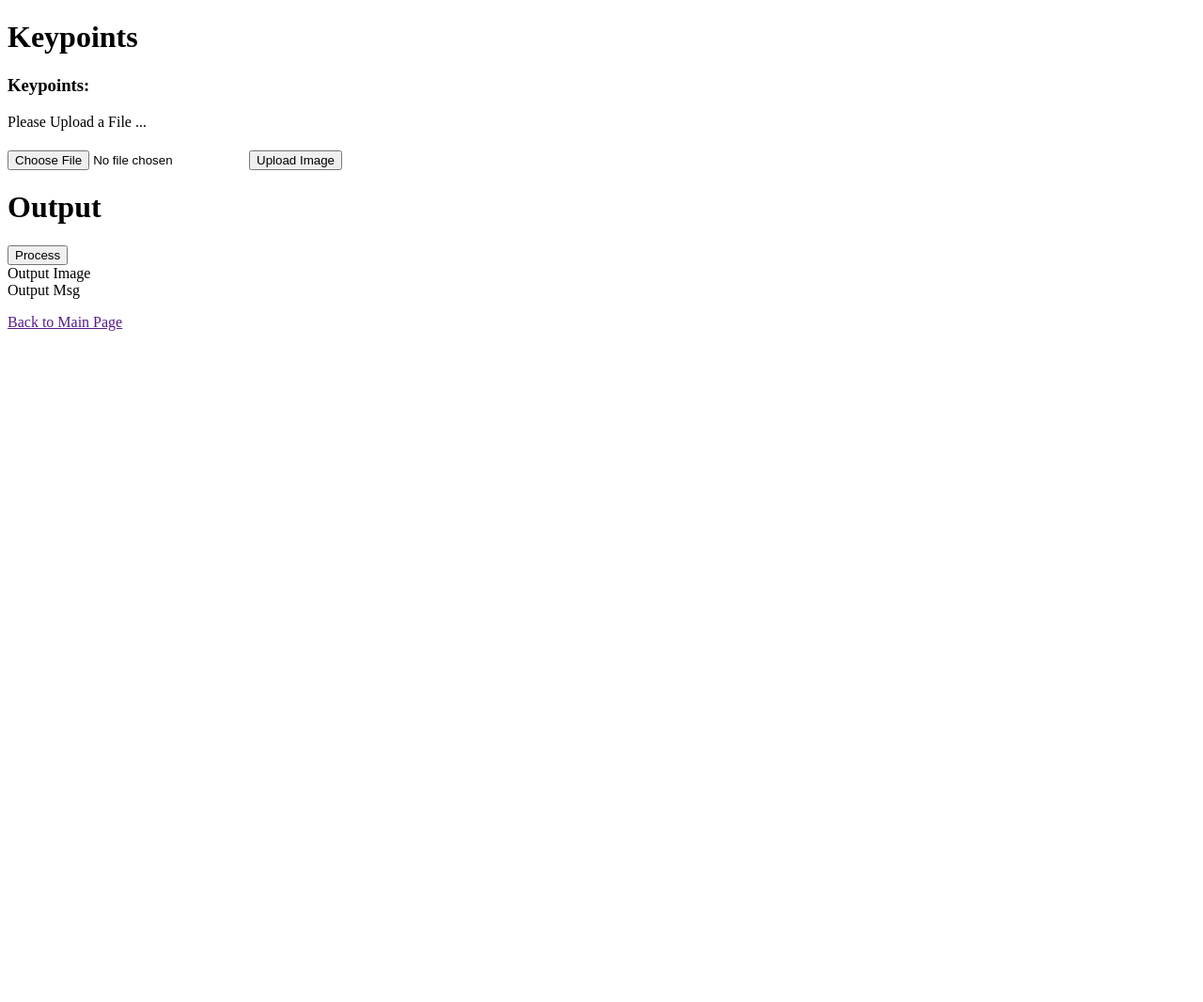
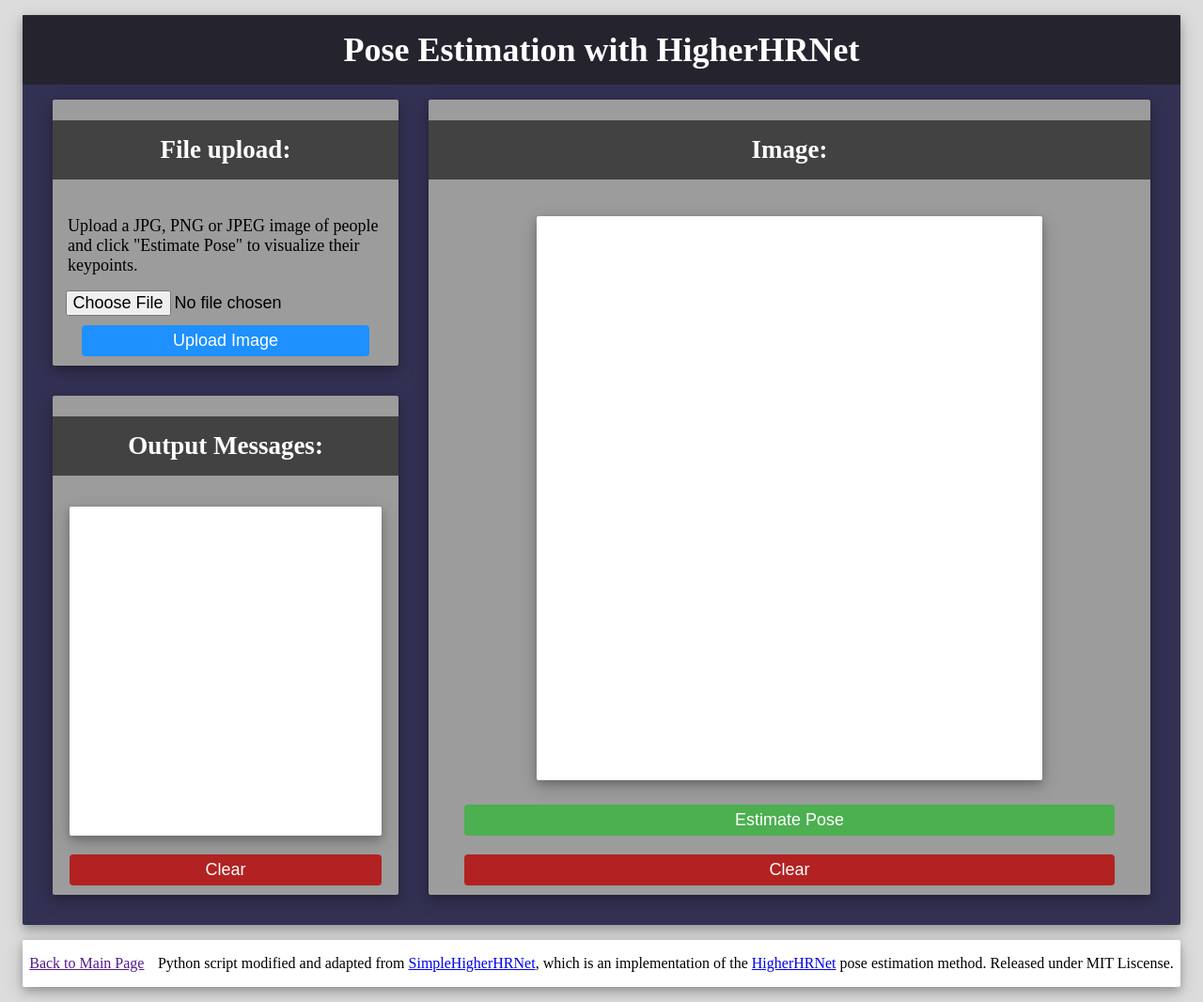
Before and after one commit to Inc0mple/HerokuPersonalPortfolio, a website: page views/keypoints.html in a window 1280 px wide. Shown: the whole page at 94% size. Before the commit the page ends 800 px from the top, so only its background shows below. Drawn offline with Linux system fonts and the light colour scheme; files that its build step writes are made by us from their sources.

Commit message:
Created frontend for Keypoints

```diff
--- a/public/exercise.css
+++ b/public/exercise.css
@@ -30,7 +30,6 @@ body {
 #input-container {
     display: grid;
     grid-template-columns: 1fr 1fr;
-    justify-content: center;
     background-color: rgb(156, 156, 156);
     box-shadow: 0 4px 8px 0 rgba(0, 0, 0, 0.2), 0 6px 20px 0 rgba(0, 0, 0, 0.19);
     margin:20px;
--- /dev/null
+++ b/public/keypoints.css
@@ -0,0 +1,243 @@
+#app {
+    min-width: 70rem;
+    background-color: rgb(51, 49, 83);
+    box-shadow: 0 4px 8px 0 rgba(0, 0, 0, 0.2), 0 6px 20px 0 rgba(0, 0, 0, 0.19);
+    margin:1rem;
+    border-radius: 2px;
+    font-size: large;
+
+}
+
+body {
+    background-color: gainsboro;
+}
+
+
+#title {
+    width: auto;
+    margin:auto;
+    text-align: center;
+    padding:1rem;
+    color: white;
+    background-color: rgba(31, 31, 31, 0.712);
+}
+
+h1, h2, h3 {
+    text-align: center;
+    padding-top: 1rem;
+    padding-bottom: 1rem;
+    color: white;
+    width:100%;
+    background-color: rgba(31, 31, 31, 0.712);
+}
+
+input{
+    font-size: large;
+}
+
+#processImage {
+    width: 90%;
+    background-color: #4CAF50;
+    color: white;
+    padding: 6px 20px;
+    margin: 10px 0;
+    border: none;
+    border-radius: 4px;
+    cursor: pointer;
+}
+
+
+input[type=submit] {
+    width: 90%;
+    background-color: dodgerblue;
+    color: white;
+    padding: 6px 20px;
+    margin: 10px 0;
+    border: none;
+    border-radius: 4px;
+    cursor: pointer;
+}
+
+
+#clearImage, #clearText {
+    width: 90%;
+    background-color: firebrick;
+    color: white;
+    padding: 6px 20px;
+    margin: 10px 0;
+    border: none;
+    border-radius: 4px;
+    cursor: pointer;
+}
+
+#clearText{
+    bottom:20px;
+}
+
+
+#processImage:hover {
+    background-color: rgb(22, 113, 204);
+}
+
+#processImage:hover {
+    background-color: #3b8b3e;
+}
+
+#clearImage:hover, #clearText:hover {
+    background-color: rgb(138, 1, 1);
+
+}
+
+#processImage:active {
+    background-color: #255727;
+    transform: translateY(2px);
+}
+
+
+input[type=submit]:active {
+    background-color: rgb(2, 65, 128);
+    transform: translateY(2px);
+}
+
+
+
+#clearImage:active, #clearText:active {
+    background-color: rgb(71, 0, 0);
+    transform: translateY(2px);
+}
+
+
+
+
+#container {
+    display:flex;
+    flex-direction: row;
+    justify-content: start;
+    padding:0rem 1rem 1rem 1rem;
+}
+
+#left-container {
+    display: flex;
+    flex-direction: column;
+}
+
+form{
+    width:100%;
+    display: flex;
+    flex-direction: column;
+    align-items: center;
+
+}
+
+
+#input-container{
+    display: flex;
+    flex-direction: column;
+    align-items: center;
+    background-color: rgb(156, 156, 156);
+    box-shadow: 0 4px 8px 0 rgba(0, 0, 0, 0.2), 0 6px 20px 0 rgba(0, 0, 0, 0.19);
+    margin:1rem;
+    width:23rem;
+    border-radius: 2px;
+
+}
+
+#text-container{
+    display: flex;
+    flex-direction: column;
+    align-items: center;
+    background-color: rgb(156, 156, 156);
+    box-shadow: 0 4px 8px 0 rgba(0, 0, 0, 0.2), 0 6px 20px 0 rgba(0, 0, 0, 0.19);
+    margin:1rem;
+    border-radius: 2px;
+    height: 100%;
+}
+
+#output-container{
+    display: flex;
+    flex-direction: column;
+    align-items: center;
+    justify-content: center;
+    background-color: rgb(156, 156, 156);
+    box-shadow: 0 4px 8px 0 rgba(0, 0, 0, 0.2), 0 6px 20px 0 rgba(0, 0, 0, 0.19);
+    margin:1rem;
+    width: 100%;
+    border-radius: 2px;
+
+}
+
+#instructions{
+    margin: 1rem;
+}
+
+#outputMsgBox {
+    box-shadow: 0 4px 8px 0 rgba(0, 0, 0, 0.2), 0 6px 20px 0 rgba(0, 0, 0, 0.19);
+    border-radius: 2px;
+    background-color: white;
+    min-height: 60%;
+    width: 90%;
+    margin:10px;
+    height: 100%;
+}
+
+#outputMsg {
+    padding:1rem;
+}
+
+#outputImgDiv{
+    display: flex;
+    flex-direction: column;
+    align-items: center;
+    justify-content: center;
+    background-color: white;
+    box-shadow: 0 4px 8px 0 rgba(0, 0, 0, 0.2), 0 6px 20px 0 rgba(0, 0, 0, 0.19);
+    margin:1rem;
+    border-radius: 2px;
+    min-height: 600px;
+    min-width: 70%;
+}
+
+#outputImg{
+    margin:2rem;
+    max-width: 80%;
+    max-height: 60vh;
+}
+
+footer{
+    display: flex;
+    justify-content: space-around;
+    background-color: white;
+    box-shadow: 0 4px 8px 0 rgba(0, 0, 0, 0.2), 0 6px 20px 0 rgba(0, 0, 0, 0.19);
+    margin:1rem;
+    border-radius: 2px;
+    min-width: 70rem;
+}
+
+@media only screen and (max-width: 800px) {
+    #container  {
+      flex-direction: column;
+      justify-content: center;
+      align-items: center;
+    }
+
+    #output-container,#text-container,#input-container{
+        width: 100%;
+
+    }
+
+    #left-container {
+        width: 100%;
+        margin-right:30px;
+    }
+
+    #app {
+        min-width: 20rem;
+        width:auto;
+        margin:0;
+    }
+
+    footer{
+        min-width: 20rem;
+        margin:0;
+    }
+}
--- a/views/keypoints.html
+++ b/views/keypoints.html
@@ -1,30 +1,35 @@
 <!DOCTYPE html>
 <html>
-
   <head>
     <title>Keypoints</title>
-      <link rel="shortcut icon" href="" type="image/x-icon"/>
-      <link href="https://fonts.googleapis.com/css?family=Roboto" rel="stylesheet" type="text/css">
-      <link href="" rel="stylesheet" type="text/css">
+    <link rel="shortcut icon" href="" type="image/x-icon" />
+    <link
+      href="https://fonts.googleapis.com/css?family=Roboto"
+      rel="stylesheet"
+      type="text/css"
+    />
+    <link href="keypoints.css" rel="stylesheet" type="text/css" />
 
     <script>
       function goBack() {
-           document.getElementById("main-page-link").href = "http://"+window.location.hostname+":"+window.location.port;
+        document.getElementById("main-page-link").href =
+          "http://" + window.location.hostname + ":" + window.location.port;
       }
     </script>
   </head>
 
   <body>
-
     <div id="app">
-      <h1 id="title">Keypoints</h1>
+      <h1 id="title">Pose Estimation with HigherHRNet</h1>
       <div id="container">
+        <div id="left-container">
           <div id="input-container">
-            <div id="keypoints-tile" class="microservice-tile">
-                <h3 class="title">Keypoints:</h3>
-                <p>Please Upload a File ...</p>
-                <div class="view">
-                  <h4 id="output"></h4>
+            <h2 class="title">File upload:</h2>
+            <p id="instructions">
+              Upload a JPG, PNG or JPEG image of people and click "Estimate
+              Pose" to visualize their keypoints.
+            </p>
+            <div id="view">
               <form
                 id="postImage"
                 enctype="multipart/form-data"
@@ -36,63 +41,117 @@
               </form>
             </div>
           </div>
+          <div id="text-container">
+            <h2>Output Messages:</h2>
+            <div id="outputMsgBox">
+              <div id="outputMsg"></div>
+            </div>
+            <input type="button" value="Clear" id="clearText" />
+          </div>
         </div>
         <div id="output-container">
-        <h1 id="output-title">Output</h1>
-        <div id="outputMsgBox">
-          <input type="button" value="Process" id="processImage" />
-          <div id="outputImgDiv">Output Image
+          <h2 id="output-title">Image:</h2>
+          <div id="outputImgDiv">
             <img id="outputImg" src="" />
           </div>
-          <div id="outputMsg">Output Msg</div>
-        </div>
+          <input type="button" value="Estimate Pose" id="processImage" />
+          <input type="button" value="Clear" id="clearImage" />
         </div>
       </div>
     </div>
     <script>
-        let outputMsg = document.getElementById('outputMsg')
-        document.getElementById('postImage').addEventListener('submit', postImage)
-        document.getElementById('processImage').addEventListener('click', processImage)
+      let uploaded = false;
+      let outputMsg = document.getElementById("outputMsg");
+
+      document
+        .getElementById("postImage")
+        .addEventListener("submit", postImage);
+
+      document
+        .getElementById("processImage")
+        .addEventListener("click", processImage);
+
+      document.getElementById("clearText").addEventListener("click", clearText);
+
+      document
+        .getElementById("clearImage")
+        .addEventListener("click", clearImage);
 
       function postImage(e) {
         //console.log(e[0])
         e.preventDefault();
-          let form = document.getElementById("postImage")
-          let formData = new FormData(form)
+        uploaded = true;
+        let form = document.getElementById("postImage");
+        let formData = new FormData(form);
         var timestamp = new Date().getTime();
-
+        console.log(formData);
         fetch("/keypoints/upload", {
-            method:'POST',
-            body:formData
+          method: "POST",
+          body: formData,
         })
           .then((res) => res.json())
           .then((data) => {
-            document.getElementById("outputImg").src = "./keypoints/upload/rawImage.png?t=" + timestamp
-            console.log(data)
-          })
-        };
+            if (data == "File uploaded!") {
+              //Timestamp required to get image to update (by giving it a param) if they have same name (its always rawImage)
+              document.getElementById("outputImg").src =
+                "./keypoints/upload/rawImage.png?t=" + timestamp;
+            }
+            outputMsg.innerHTML += `<div class="outputText">//${data}</div>`;
+            if (
+              data == "No file chosen." ||
+              data == "Only .png, .jpg and .jpeg files are allowed!"
+            ) {
+              uploaded = false;
+            }
+            console.log(data);
+          });
+      }
+
+      function clearText() {
+        outputMsg.innerHTML = "";
+      }
+
+      function clearImage() {
+        if (!uploaded) {
+          return (outputMsg.innerHTML += `<div class="outputText">//No image to clear.</div>`);
+        }
+        outputMsg.innerHTML += `<div class="outputText">//Image cleared!</div>`;
+        document.getElementById("outputImg").src = "";
+        uploaded = false;
+      }
 
       function processImage(e) {
         var timestamp = new Date().getTime();
-            console.log("processing")
+        console.log(document.getElementById("outputImg").src);
+        if (!uploaded) {
+          outputMsg.innerHTML += `<div class="outputText">//Please upload an image first.</div>`;
+          return;
+        }
+        console.log("processing");
+        outputMsg.innerHTML += `<div class="outputText">//Processing...please wait...</div>`;
         e.preventDefault();
         fetch("/keypoints/process", {
-            method:'GET'
+          method: "GET",
         })
           .then((res) => res.json())
           .then((data) => {
-            console.log(data)
+            outputMsg.innerHTML += `<div class="outputText">//${data}</div>`;
+            console.log(data);
             const passRegex = RegExp("Python processing done");
             const failRegex = RegExp("No person detected");
             if (passRegex.test(data)) {
-              document.getElementById("outputImg").src = "./keypoints/upload/processedImage.png?t=" + timestamp
+              document.getElementById("outputImg").src =
+                "./keypoints/upload/processedImage.png?t=" + timestamp;
             }
+          });
+      }
+    </script>
+    <footer>
+      <a id="main-page-link" href="" onclick="goBack()"
+        ><p>Back to Main Page</p></a
+      >
+      <p>Python script modified and adapted from <a href="https://github.com/stefanopini/simple-HigherHRNet">SimpleHigherHRNet</a>, which is an implementation of the <a href="https://github.com/HRNet/HigherHRNet-Human-Pose-Estimation">HigherHRNet</a> pose estimation method. Released under MIT Liscense.</p>
 
-          })
-        }
-
-      </script>
-      <a id="main-page-link" href="" onclick=goBack() ><p>Back to Main Page</p></a>
+    </footer>
   </body>
-
 </html>
```
Also changed, not shown: api/keypoints.js (+11 -7 lines), views/sudoku.html (+6 -5 lines), uploads/processedImage.png, uploads/rawImage.png, 2 other files. Lines whose indentation alone changed are shown as unchanged.
